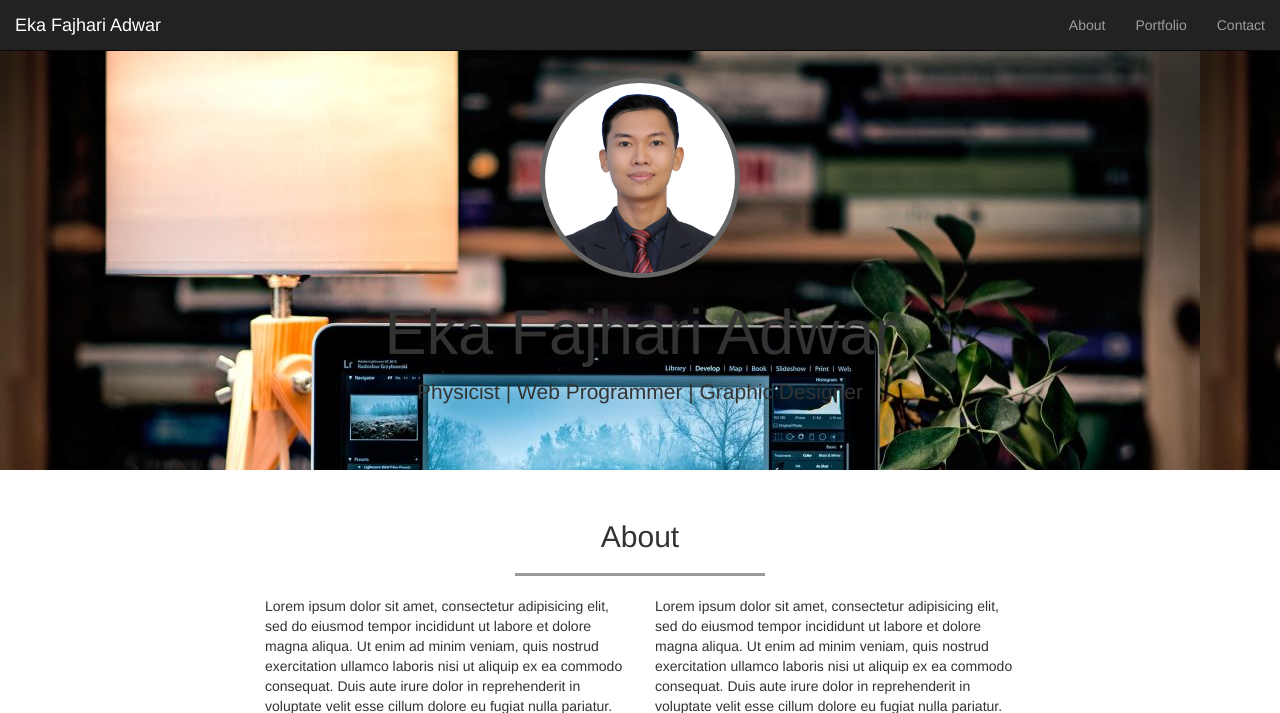
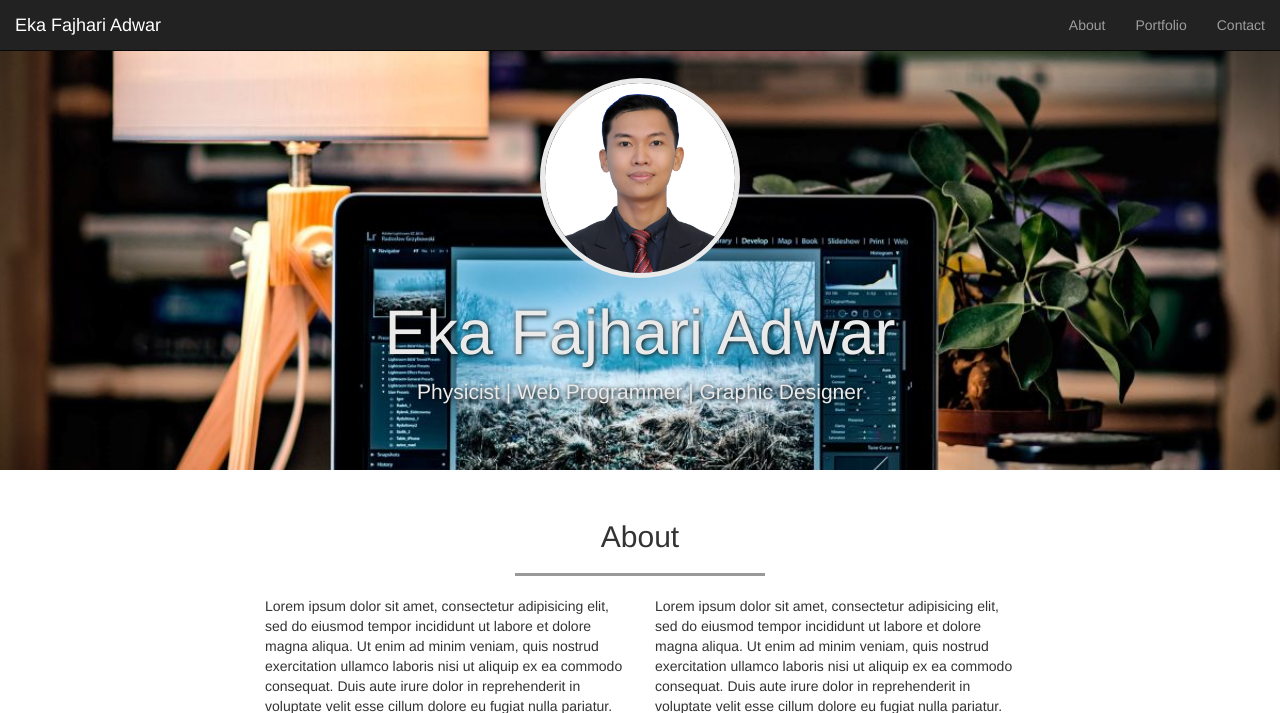
Before and after one commit to ekaadwar/myportfolio, a PHP site: page / in a window 1280 px wide. Shown: the top 713 px of the page. Run offline with PHP 8.4, Linux system fonts and the light colour scheme.

Commit message:
style.css - mengganti warna border foto dan tulisan menjadi putih dan plus efek bayangan sikit pada jumbotron

```diff
--- a/css/style.css
+++ b/css/style.css
@@ -9,11 +9,19 @@ body{
 
 .jumbotron{
 	background-image : url('../gambar/header-bg.jpg');
+	background-attachment : fixed;
+	background-size : cover;
+	background-position : 0 -150px;
+	color : #eaeaea;
 }
 
 .jumbotron img{
 	width : 200px;
-	border : 5px solid #666;
+	border : 5px solid #eaeaea;
+}
+
+.jumbotron h1, .jumbotron p{
+	text-shadow : 1px 1px 5px rgba(0, 0, 0, 1);
 }
 
 hr{
```
